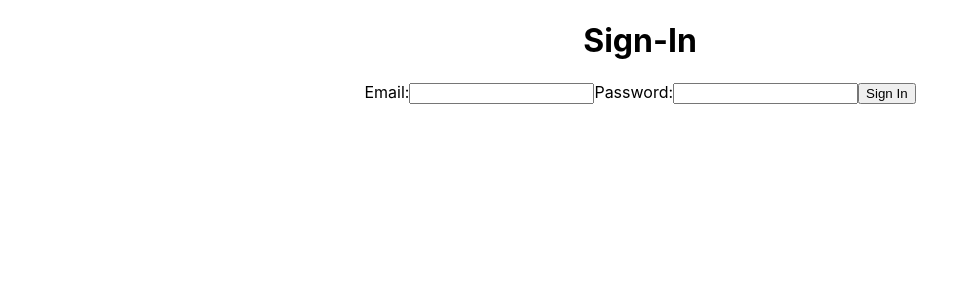
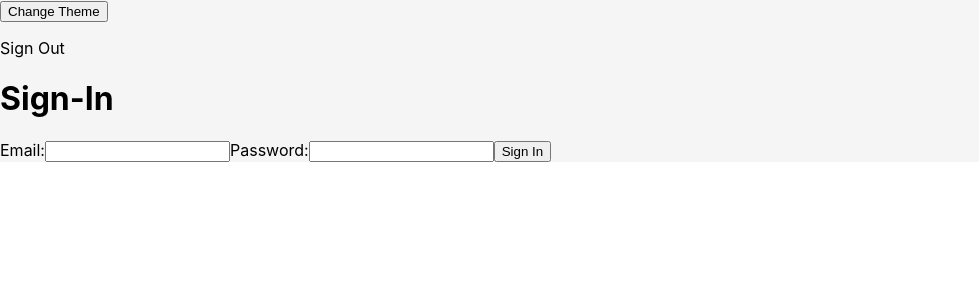
Before and after one commit to Allison-Ause/giftplanner-prelim, a React (Create React App) app: page /auth/1 in a window 1280 px wide. Shown: the top 300 px of the page, without its empty margins (0-979 px from the left). Built offline with nearby package versions, Linux system fonts and the light colour scheme.

Commit message:
functioning theme via context, routed up initial functionality for auth

```diff
--- a/src/App.css
+++ b/src/App.css
@@ -1,38 +1,9 @@
-.App {
-  text-align: center;
+.default {
+  background-color: whitesmoke;
+  color: black;
 }
 
-.App-logo {
-  height: 40vmin;
-  pointer-events: none;
+.festive {
+  background-color: rgb(3, 39, 3);
+  color: rgb(255, 215, 222);
 }
-
-@media (prefers-reduced-motion: no-preference) {
-  .App-logo {
-    animation: App-logo-spin infinite 20s linear;
-  }
-}
-
-.App-header {
-  background-color: #282c34;
-  min-height: 100vh;
-  display: flex;
-  flex-direction: column;
-  align-items: center;
-  justify-content: center;
-  font-size: calc(10px + 2vmin);
-  color: white;
-}
-
-.App-link {
-  color: #61dafb;
-}
-
-@keyframes App-logo-spin {
-  from {
-    transform: rotate(0deg);
-  }
-  to {
-    transform: rotate(360deg);
-  }
-}
--- a/src/App.js
+++ b/src/App.js
@@ -2,10 +2,14 @@ import './App.css';
 import { Switch, Route, Redirect } from 'react-router-dom';
 import Auth from './components/AuthPage.js';
 import Gifts from './components/Gifts';
+import { useContext } from 'react';
+import { ThemeContext } from './context/themeContext';
 
 function App() {
+  const { theme } = useContext(ThemeContext);
+
   return (
-    <div className="App">
+    <div className={theme}>
       <Switch>
         <Route path="/auth/:type" component={Auth} />
         <Route path="/gifts" component={Gifts} />
--- /dev/null
+++ b/src/components/Header.js
@@ -0,0 +1,27 @@
+import { useContext } from 'react';
+import { ThemeContext } from '../context/themeContext.js';
+import { signOut } from '../utils/fetch-utils.js';
+
+export default function Header() {
+  const { theme, setTheme } = useContext(ThemeContext);
+
+  const handleSignOut = async () => {
+    await signOut();
+  };
+
+  const handleTheme = async () => {
+    if (theme === 'default') {
+      setTheme('festive');
+    } else {
+      setTheme('default');
+    }
+  };
+  return (
+    <>
+      <button onClick={handleTheme}>Change Theme</button>
+      <div onClick={handleSignOut}>
+        <p>Sign Out</p>
+      </div>
+    </>
+  );
+}
--- a/src/components/SignInForm.js
+++ b/src/components/SignInForm.js
@@ -1,17 +1,31 @@
+import { signInUser } from '../utils/fetch-utils';
+import Header from './Header.js';
+
 export default function SignInForm() {
+  const handleSignIn = async (e) => {
+    e.preventDefault();
+    const formData = new FormData(e.target);
+    const existingUser = {
+      email: formData.get('email'),
+      password: formData.get('password'),
+    };
+    await signInUser(existingUser);
+  };
+
   return (
     <>
+      <Header />
       <h1>Sign-In</h1>
-      <form>
+      <form onSubmit={handleSignIn}>
         <label>
           Email:
-          <input />
+          <input type="text" name="email" />
         </label>
         <label>
           Password:
-          <input />
+          <input type="text" name="password" />
         </label>
-        <button>Sign In</button>
+        <button type="submit">Sign In</button>
       </form>
     </>
   );
--- a/src/components/SignUpForm.js
+++ b/src/components/SignUpForm.js
@@ -1,26 +1,30 @@
+// import { UserContext } from '../context/userContext';
+// import { useContext } from 'react';
+// import { Redirect } from 'react-router-dom';
+import { signUpUser } from '../utils/fetch-utils';
+import Header from './Header.js';
+
 export default function SignUpForm() {
-  const handleSignUp = (e) => {
+  // const { user } = useContext(UserContext);
+
+  // if (user) return <Redirect to="/" />;
+
+  const handleSignUp = async (e) => {
     e.preventDefault();
     const formData = new FormData(e.target);
-    // console.log('formData', formData);
+
     const newUser = {
       firstName: formData.get('firstName'),
       lastName: formData.get('lastName'),
       email: formData.get('email'),
       password: formData.get('password'),
-      // firstName: e.target.firstName,
-      // lastName: e.target.lastName,
-      // email: e.target.email,
-      // password: e.target.password,
     };
-
-    console.log('newUser', newUser);
-    // get formData
-    // send to userContext for processing?
+    await signUpUser(newUser);
   };
 
   return (
     <>
+      <Header />
       <h1>Sign-Up</h1>
       <form onSubmit={handleSignUp}>
         <label>
--- /dev/null
+++ b/src/context/themeContext.js
@@ -0,0 +1,11 @@
+import { createContext, useState } from 'react';
+
+const ThemeContext = createContext();
+
+const ThemeProvider = ({ children }) => {
+  const [theme, setTheme] = useState('default'); //theme will represent className applied
+
+  return <ThemeContext.Provider value={{ theme, setTheme }}>{children}</ThemeContext.Provider>;
+};
+
+export { ThemeContext, ThemeProvider };
--- /dev/null
+++ b/src/context/userContext.js
@@ -0,0 +1,14 @@
+// import { createContext, useState } from 'react';
+
+// const UserContext = createContext();
+
+// const UserProvider = ({ children }) => {
+// const currentUser = getUserFunctionFromServices();
+// function for getting user from backend
+// const [user, setUser] = useState(currentUser.user);
+//probably need dot notation here to drop into user schema
+
+//   return <UserContext.Provider value={{ user, setUser }}>{children}</UserContext.Provider>;
+// };
+
+// export { UserContext, UserProvider };
--- a/src/index.js
+++ b/src/index.js
@@ -4,12 +4,18 @@ import './index.css';
 import App from './App';
 import reportWebVitals from './reportWebVitals';
 import { BrowserRouter } from 'react-router-dom';
+import { ThemeProvider } from './context/themeContext';
+// import { UserProvider } from './context/userContext.js';
 
 const root = ReactDOM.createRoot(document.getElementById('root'));
 root.render(
   <React.StrictMode>
     <BrowserRouter>
-      <App />
+      <ThemeProvider>
+        {/* <UserProvider> */}
+        <App />
+        {/* </UserProvider> */}
+      </ThemeProvider>
     </BrowserRouter>
   </React.StrictMode>
 );
--- /dev/null
+++ b/src/utils/fetch-utils.js
@@ -0,0 +1,40 @@
+// need some kind of backend url or point of contact. what is it?
+
+// BACKEND /USERS for signing IN
+// BACKEND /USERS/SESSIONS for signing UP
+
+export async function signInUser(userInfo) {
+  // const res = await fetch(`backendLocation/api/v1/users`, {
+  //   method: 'POST',
+  //   headers: {
+  //     Accept: 'application.json',
+  //     'Content-Type': 'application/json',
+  //   },
+  //   credentials: 'include',
+  //   body: JSON.stringify(userInfo),
+  // });
+  // const data = await res.json();
+  // eslint-disable-next-line no-console
+  // if (!res.ok) console.error(data.message);
+  // can I still redirect here or will my react Component register the new user and trigger the redirect?
+}
+
+export async function signUpUser(userInfo) {
+  console.log('userInfo in fetch', userInfo);
+  // const res = await fetch(`backendLocation/api/v1/users/sessions`, {
+  //   method: 'POST',
+  //   headers: {
+  //     Accept: 'application.json',
+  //     'Content-Type': 'application/json',
+  //   },
+  //   credentials: 'include',
+  //   body: JSON.stringify(userInfo),
+  // });
+  // const data = await res.json();
+  //eslint-disable-next-line no-console
+  // if (!res.ok) console.error(data.message);
+}
+
+export async function signOut() {
+  // delete the cookie!
+}
```
